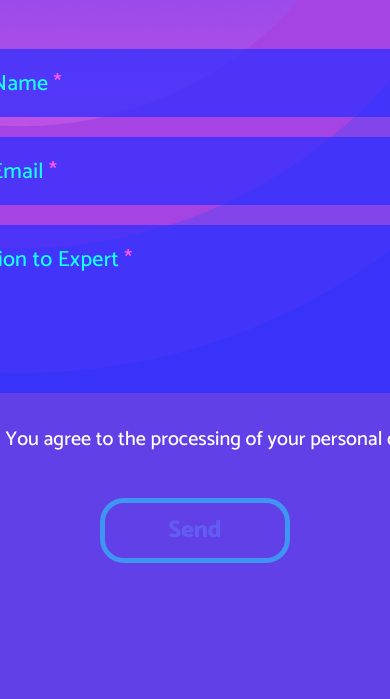
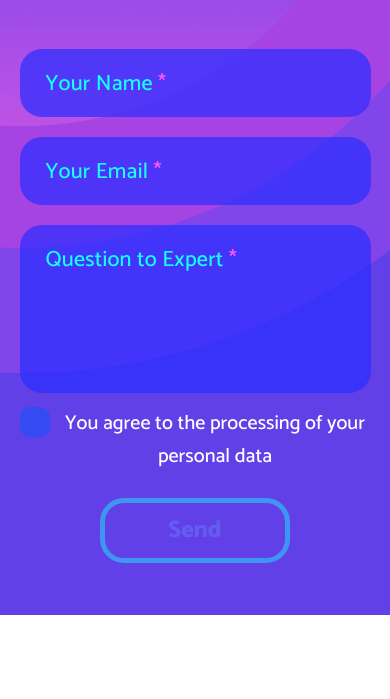
Before and after one commit to doc5055/my_work01, a website: page app/index.html in a window 390 px wide. Shown: the part 229-928 px from the top of the page. After the commit the page ends 844 px from the top, so only its background shows below. Drawn offline with Linux system fonts and the light colour scheme.

Commit message:
Error Fix 04

```diff
--- a/app/js/main.js
+++ b/app/js/main.js
@@ -9,6 +9,15 @@ var form_checkbox_input = document.querySelector('.form-checkbox__input');
 var circle_fifth = document.querySelector('.circle-fifth');
 var notification = document.querySelector('.notification');
 var site_container_content = document.querySelector('.site-container__content');
+var field_inputs = document.querySelectorAll('.field__input');
+var field_labels = document.querySelectorAll('.field__label');
+field_inputs.forEach(function (field_input) {
+  field_input.addEventListener('click', labelHidden);
+
+  function labelHidden() {
+    field_input.closest('.contact-form__field').querySelector('.field__label').classList.add('field__label--mobile');
+  }
+});
 var contact_form_inputs = contact_form.querySelectorAll('.form__input-required');
 contact_form_inputs.forEach(function (input_form) {
   input_form.addEventListener('change', fieldValidate);
@@ -64,6 +73,9 @@ function contactFormSend(event) {
     form_checkbox_input.classList.add('field__input-invalid');
     circle_group_first.classList.add('hidden-elements');
     contact_form.classList.add('hidden-elements');
+    field_labels.forEach(function (field_label) {
+      return field_label.classList.remove('field__label--mobile');
+    });
     circle_fifth.classList.remove('circle-fifth--active');
     notification.classList.remove('hidden-elements');
     circle_group_second.classList.remove('hidden-elements');
--- a/src/js/main.js
+++ b/src/js/main.js
@@ -7,6 +7,16 @@ const form_checkbox_input = document.querySelector('.form-checkbox__input');
 const circle_fifth = document.querySelector('.circle-fifth');
 const notification = document.querySelector('.notification');
 const site_container_content = document.querySelector('.site-container__content');
+const field_inputs = document.querySelectorAll('.field__input');
+const field_labels = document.querySelectorAll('.field__label');
+
+field_inputs.forEach(field_input => {
+  field_input.addEventListener('click', labelHidden);
+
+  function labelHidden () {
+    field_input.closest('.contact-form__field').querySelector('.field__label').classList.add('field__label--mobile');
+  }
+})
 
 const contact_form_inputs = contact_form.querySelectorAll('.form__input-required');
 
@@ -70,6 +80,7 @@ function contactFormSend(event) {
     form_checkbox_input.classList.add('field__input-invalid');
     circle_group_first.classList.add('hidden-elements');
     contact_form.classList.add('hidden-elements');
+    field_labels.forEach(field_label => field_label.classList.remove('field__label--mobile'));
     circle_fifth.classList.remove('circle-fifth--active');
     notification.classList.remove('hidden-elements');
     circle_group_second.classList.remove('hidden-elements');
--- a/src/scss/main.scss
+++ b/src/scss/main.scss
@@ -1,13 +1,16 @@
 @import "settings";
+@import "./mixins/breakpoint";
 @import "./mixins/font-face";
 @import "fonts";
 
 .site-container__content {
   margin: 0 auto;
-  max-width: 1440px;
+  // max-width: 2560px;
+  max-width: 100vw;
   position: relative;
   overflow: hidden;
-  height: 928px;
+  // height: 928px;
+  height: 100vh;
   background: rgba(45, 0, 223, 0.75);
   backdrop-filter: blur(35px);
   background-image: url("../img/Red\ circle.png");
@@ -196,6 +199,10 @@
     &--active {
       opacity: 1;
       transition: opacity 0.1s linear;
+
+      @include sm-min {
+        display: none;
+      }
     }
   }
 
@@ -263,6 +270,11 @@
     display: flex;
     align-items: center;
 
+    @include sm-min {
+      margin-left: 5%;
+      width: 90%;
+    }
+
     &-avatar {
       width: 126px;
       height: 122px;
@@ -284,6 +296,16 @@
       font-size: 46px;
       line-height: 49px;
 
+      @include sm-min {
+        width: 50%;
+      }
+
+      @include xs-min {
+        margin-left: 10px;
+        font-size: 36px;
+        line-height: 40px;
+      }
+
       span {
         color: #15ffff;
       }
@@ -300,6 +322,11 @@
     position: relative;
     height: 68px;
     width: 560px;
+
+    @include sm-min {
+      margin-left: 5%;
+      width: 90%;
+    }
 
     &:not(:last-child) {
       margin-bottom: 20px;
@@ -367,6 +394,12 @@
     color: #15ffff;
     letter-spacing: 0.01em;
 
+    @include sm-min {
+      &--mobile {
+        display: none;
+      }
+    }
+
     span {
       color: #ff56ff;
     }
@@ -388,6 +421,12 @@
     color: #fff;
     letter-spacing: 0.01em;
     transition: background-color 0.3s ease;
+
+    @include sm-min {
+      padding-left: 10%;
+      padding-right: 60px !important;
+      width: 100%;
+    }
 
     &-valid ~ .field__input-icon--success {
       display: block;
@@ -439,6 +478,13 @@
     height: 168px;
     line-height: 27px;
     resize: none;
+
+    @include sm-min {
+      padding-left: 10%;
+      padding-right: 60px !important;
+      padding-top: 7%;
+      width: 100%;
+    }
   }
 }
 
@@ -448,6 +494,11 @@
   justify-content: center;
   margin-top: 133px;
   height: 24px;
+
+  @include sm-min {
+    margin-left: 5%;
+    width: 90%;
+  }
 
   &__label {
     position: relative;
@@ -544,6 +595,11 @@
   border: none;
   cursor: pointer;
 
+  @include sm-min {
+    right: 15px;
+    top: 17px;
+  }
+
   #btn__close:hover {
     rect {
       fill: #ff56ff;
--- /dev/null
+++ b/src/scss/mixins/_breakpoint.scss
@@ -0,0 +1,17 @@
+@mixin sm-min {
+  @media (max-width: (670px)) {
+    @content;
+  }
+}
+
+@mixin xs {
+  @media (max-width: (576px)) {
+    @content;
+  }
+}
+
+@mixin xs-min {
+  @media (max-width: (480px)) {
+    @content;
+  }
+}
```
Also changed, not shown: app/css/main.css, 2 other files.
